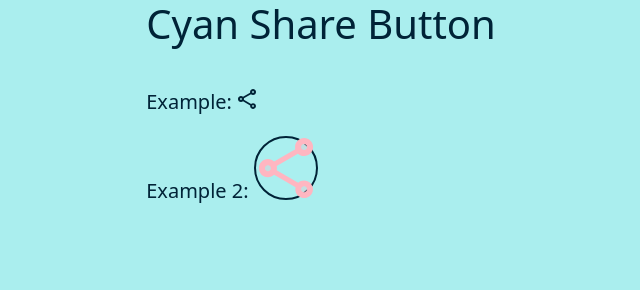
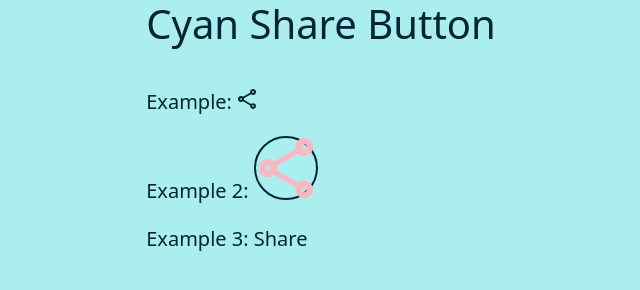
Before and after one commit to villetakanen/cn-share-button, a website built with Vite: page index.html in a window 1280 px wide. Shown: the whole page, without its empty margins (319-959 px from the left). Built offline with nearby package versions, Linux system fonts and the light colour scheme.

Commit message:
chore: update to tester

```diff
--- a/index.html
+++ b/index.html
@@ -13,6 +13,8 @@
       <h1>Cyan Share Button</h1>
       <p>Example: <cn-share-button></cn-share-button></p>
       <p>Example 2: <cn-share-button class="large withBorder hoverable" style="color: lightpink"></cn-share-button></p>
+      <p>Example 3: <cn-share-button
+        label="Share"></cn-share-button></p>
     </article>
   </body>
 </html>
```
